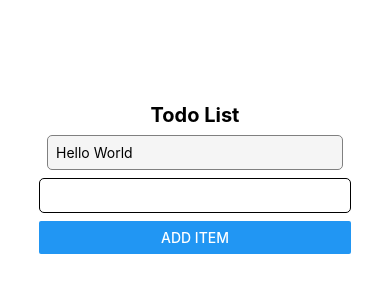
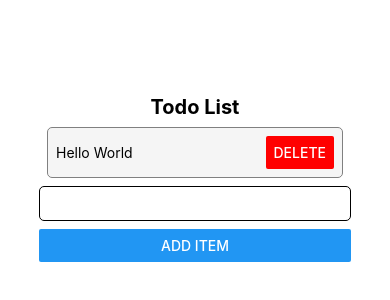
Before and after one commit to gauti-tag/react-native-todoList, a React Native app: screen / in a window 390 px wide. Shown: the part 214-514 px from the top of the page. Built offline with nearby package versions, Linux system fonts and the light colour scheme.

Commit message:
Feat: Delete Item method

```diff
--- a/App.js
+++ b/App.js
@@ -2,12 +2,15 @@ import { StatusBar } from 'expo-status-bar';
 import { StyleSheet, Text, View } from 'react-native';
 
 import TodoList from './Components/TodoList';
+import { StrictMode } from 'react';
 
 export default function App() {
   return (
-    <View style={styles.container}>
-      <TodoList />
-    </View>
+    <StrictMode>
+      <View style={styles.container}>
+        <TodoList />
+      </View>
+    </StrictMode>
   );
 }
 
--- a/Components/Todo.js
+++ b/Components/Todo.js
@@ -1,5 +1,5 @@
 import React from "react";
-import { View, Text, StyleSheet } from "react-native";
+import { View, Text, StyleSheet, Button } from "react-native";
 
 const Todo = (props) => {
 
@@ -8,6 +8,11 @@ const Todo = (props) => {
             <Text>
                 {props.item}
             </Text>
+            <Button
+                title={'Delete'}
+                color={'red'}
+                onPress={() => props.delete(props.item)}
+            />
         </View>
     )
 }
--- a/Components/TodoList.js
+++ b/Components/TodoList.js
@@ -4,10 +4,13 @@ import { View, Text, Button, StyleSheet, ScrollView, TextInput } from "react-nat
 import Todo from "./Todo";
 
 const TodoList = () => {
+
+    // Setup variables and useStates
     const [title, setTitle] = useState('Todo List');
     const [text, setText] = useState();
     const [list, setList] = useState(['Hello World']);
 
+    // Method to Add Item
     const addItem = () => {
         const updatedList = list;
         updatedList.push(text);
@@ -15,20 +18,26 @@ const TodoList = () => {
         setText('');
     }
 
+    // Method to Delete Item
+    const deleteItem = (index) => {
+        const updatedList = list.filter((todo) => todo !== index);
+        setList(updatedList);
+    };
+
     return (
         <View style={{ width: '80%', marginBottom: 60 }}>
             <Text style={[styles.align, styles.font]}>{title}</Text>
             <ScrollView>
                 {/* Map list in todo components */}
-                {list.map((x, index) =>
-                    <Todo key={index} item={x} index={index} />
-                )}
+                {list.map((x, index) => (
+                    <Todo key={index} item={x} index={index} delete={deleteItem} />
+                ))}
             </ScrollView>
             <View>
                 <TextInput
                     style={styles.input}
                     value={text}
-                    onChangeText={(text) => setText(text)}
+                    onChangeText={setText}
                 />
                 <Button title="Add Item" onPress={addItem} />
             </View>
```
Also changed, not shown: package.json (+4 -3 lines), 2 other files (tests, documents, lock files or other folders).
